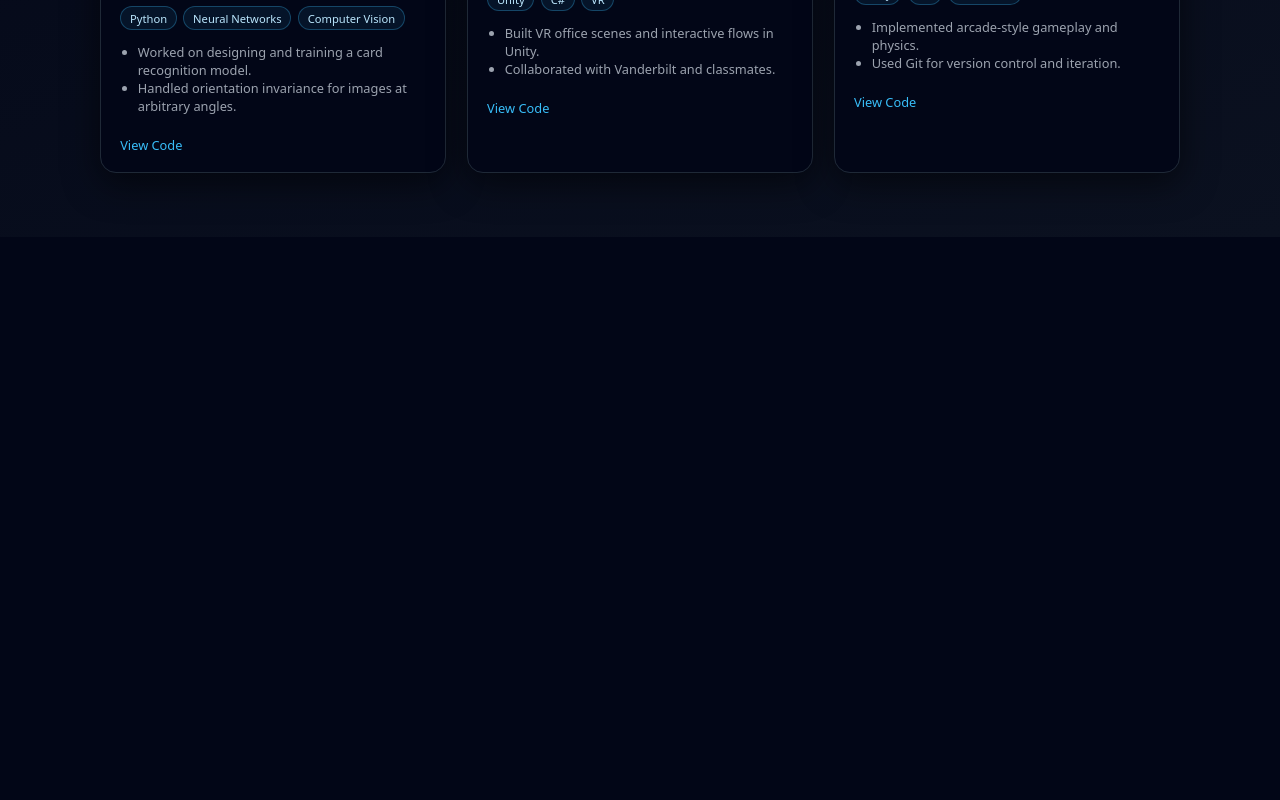
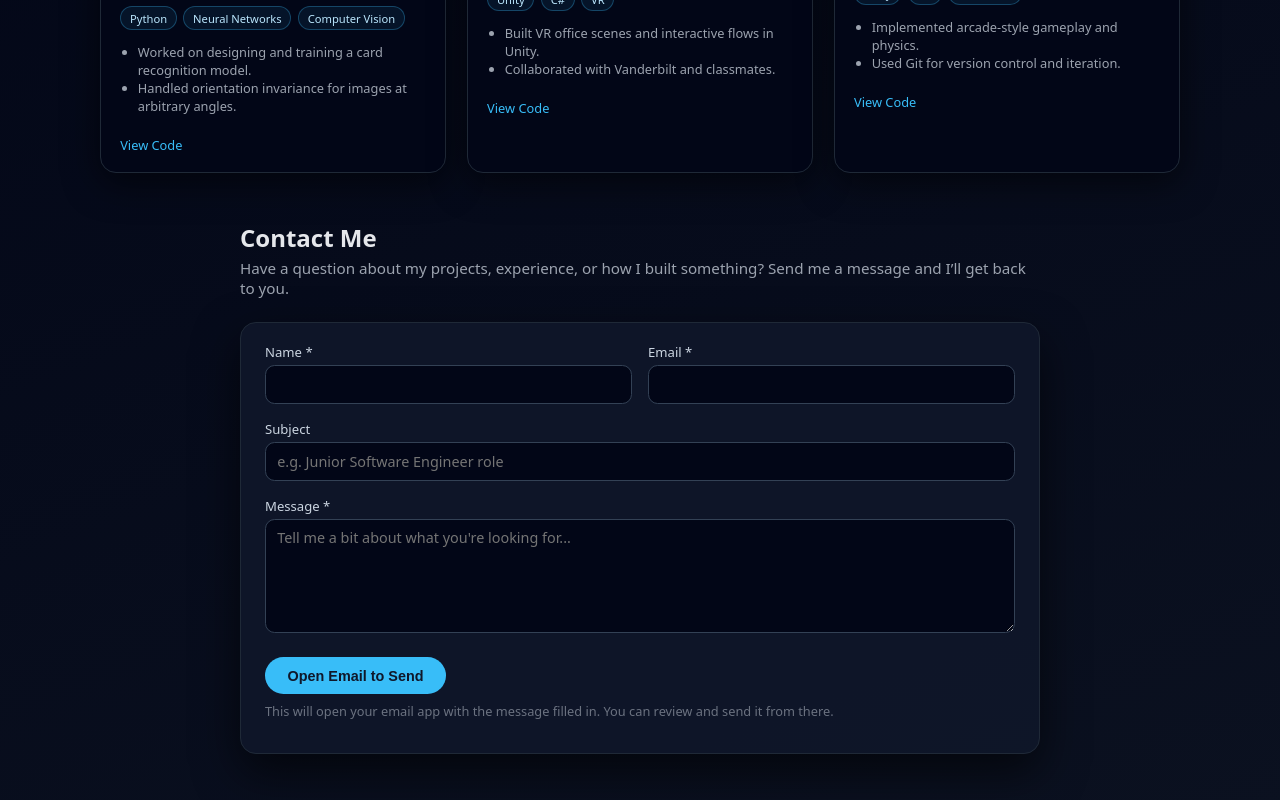
Before and after one commit to RonnieJackson507/Portfolio-Website, a React (Vite) app in the folder frontend/: page / in a window 1280 px wide. Shown: the part 1362-2162 px from the top of the page. Before the commit the page ends 1599 px from the top, so only its background shows below. Built offline with nearby package versions, Linux system fonts and the light colour scheme.

Commit message:
Added temporary Contact Form

```diff
--- a/frontend/src/App.jsx
+++ b/frontend/src/App.jsx
@@ -1,11 +1,11 @@
 import ProjectsSection from "./components/ProjectsSection";
 import NavBar from "./components/NavBar";
 import profilePic from "./assests/profile.jpg"
+import ContactForm from "./components/ContactForm";
 
 function App() {
   return (
     <div className="app">
-      {/* Nav Bar */}
       <NavBar />
 
       {/* Hero */}
@@ -37,21 +37,21 @@ function App() {
             <a href="#projects" className="btn btn--primary">
               View Projects
             </a>
-            <a href="mailto:RonnieJ507@gmail.com" className="btn btn--ghost">
+            <a href="#contact" className="btn btn--ghost">
               Contact Me
             </a>
           </div>
         </div>
 
-        {/* Profile photo */}
         <div className="hero__image">
           <img src={profilePic} alt="Ronnie Jackson" />
         </div>
       </header>
 
-      {/* Dynamic projects section */}
       <main>
         <ProjectsSection />
+
+        <ContactForm />
       </main>
     </div>
   );
--- /dev/null
+++ b/frontend/src/components/ContactForm.css
@@ -0,0 +1,83 @@
+.contact-section {
+  max-width: 800px;
+  margin: 3rem auto 0;
+}
+
+.contact-header h2 {
+  margin-bottom: 0.3rem;
+  font-size: 1.5rem;
+}
+
+.contact-header p {
+  margin-top: 0;
+  font-size: 0.95rem;
+  color: #9ca3af;
+}
+
+.contact-form {
+  margin-top: 1.5rem;
+  padding: 1.25rem 1.5rem;
+  border-radius: 1rem;
+  background: rgba(15, 23, 42, 0.9);
+  border: 1px solid #1f2937;
+  box-shadow: 0 18px 45px rgba(0, 0, 0, 0.6);
+}
+
+.contact-row {
+  display: flex;
+  gap: 1rem;
+  flex-wrap: wrap;
+}
+
+.contact-field {
+  flex: 1 1 240px;
+  display: flex;
+  flex-direction: column;
+  margin-bottom: 1rem;
+}
+
+.contact-field label {
+  font-size: 0.82rem;
+  color: #cbd5e1;
+  margin-bottom: 0.25rem;
+}
+
+.contact-field input,
+.contact-field textarea {
+  padding: 0.55rem 0.7rem;
+  border-radius: 0.6rem;
+  border: 1px solid #334155;
+  background: #020617;
+  color: #e5e7eb;
+  font-size: 0.9rem;
+  font-family: inherit;
+}
+
+.contact-field input:focus,
+.contact-field textarea:focus {
+  outline: none;
+  border-color: #38bdf8;
+  box-shadow: 0 0 0 1px rgba(56, 189, 248, 0.3);
+}
+
+.contact-error {
+  color: #fecaca;
+  font-size: 0.85rem;
+  margin-bottom: 0.75rem;
+}
+
+.contact-submit {
+  margin-top: 0.5rem;
+}
+
+.contact-hint {
+  margin-top: 0.5rem;
+  font-size: 0.8rem;
+  color: #6b7280;
+}
+
+@media (max-width: 640px) {
+  .contact-form {
+    padding: 1rem 1.1rem;
+  }
+}
--- /dev/null
+++ b/frontend/src/components/ContactForm.jsx
@@ -0,0 +1,133 @@
+import { useState } from "react";
+import "./ContactForm.css";
+
+export default function ContactForm() {
+  const [form, setForm] = useState({
+    name: "",
+    email: "",
+    subject: "",
+    message: ""
+  });
+
+  const [error, setError] = useState("");
+
+  const handleChange = (e) => {
+    const { name, value } = e.target;
+    setForm((prev) => ({
+      ...prev,
+      [name]: value
+    }));
+  };
+
+  const handleSubmit = (e) => {
+    e.preventDefault();
+    setError("");
+
+    const { name, email, subject, message } = form;
+
+    // simple validation
+    if (!name || !email || !message) {
+      setError("Please fill in your name, email, and message.");
+      return;
+    }
+
+    const mailTo = "RonnieJ507@gmail.com"; // your address (not shown in UI)
+    const mailSubject =
+      subject.trim() !== ""
+        ? `[Portfolio] ${subject}`
+        : `[Portfolio] Message from ${name}`;
+    const mailBody =
+      `Name: ${name}\n` +
+      `Email: ${email}\n\n` +
+      `Message:\n${message}`;
+
+    const mailtoLink =
+      "mailto:" +
+      encodeURIComponent(mailTo) +
+      "?subject=" +
+      encodeURIComponent(mailSubject) +
+      "&body=" +
+      encodeURIComponent(mailBody);
+
+    // Open the user's email client with pre-filled content
+    window.location.href = mailtoLink;
+  };
+
+  return (
+    <section className="contact-section" id="contact">
+      <header className="contact-header">
+        <h2>Contact Me</h2>
+        <p>
+          Have a question about my projects, experience, or how I built
+          something? Send me a message and I’ll get back to you.
+        </p>
+      </header>
+
+      <form className="contact-form" onSubmit={handleSubmit}>
+        <div className="contact-row">
+          <div className="contact-field">
+            <label htmlFor="name">Name *</label>
+            <input
+              id="name"
+              name="name"
+              type="text"
+              autoComplete="name"
+              value={form.name}
+              onChange={handleChange}
+              required
+            />
+          </div>
+
+          <div className="contact-field">
+            <label htmlFor="email">Email *</label>
+            <input
+              id="email"
+              name="email"
+              type="email"
+              autoComplete="email"
+              value={form.email}
+              onChange={handleChange}
+              required
+            />
+          </div>
+        </div>
+
+        <div className="contact-field">
+          <label htmlFor="subject">Subject</label>
+          <input
+            id="subject"
+            name="subject"
+            type="text"
+            value={form.subject}
+            onChange={handleChange}
+            placeholder="e.g. Junior Software Engineer role"
+          />
+        </div>
+
+        <div className="contact-field">
+          <label htmlFor="message">Message *</label>
+          <textarea
+            id="message"
+            name="message"
+            rows={5}
+            value={form.message}
+            onChange={handleChange}
+            required
+            placeholder="Tell me a bit about what you're looking for..."
+          />
+        </div>
+
+        {error && <p className="contact-error">{error}</p>}
+
+        <button type="submit" className="btn btn--primary contact-submit">
+          Open Email to Send
+        </button>
+
+        <p className="contact-hint">
+          This will open your email app with the message filled in. You can
+          review and send it from there.
+        </p>
+      </form>
+    </section>
+  );
+}
--- a/frontend/src/components/NavBar.jsx
+++ b/frontend/src/components/NavBar.jsx
@@ -16,8 +16,8 @@ export default function NavBar() {
         {/* Desktop Links */}
         <ul className={`nav-links ${open ? "open" : ""}`}>
           <li><a href="#home" onClick={() => setOpen(false)}>Home</a></li>
+          <li><a href="#about" onClick={() => setOpen(false)}>About</a></li>
           <li><a href="#projects" onClick={() => setOpen(false)}>Projects</a></li>
-          <li><a href="#about" onClick={() => setOpen(false)}>About</a></li>
           <li><a href="#contact" onClick={() => setOpen(false)}>Contact</a></li>
           <li><a href="/Ronnie_Jackson_Resume.pdf" download="Ronnie_Jackson_Resume.pdf" className="resume-btn" onClick={() => setOpen(false)}>Resume</a></li>
 
```
